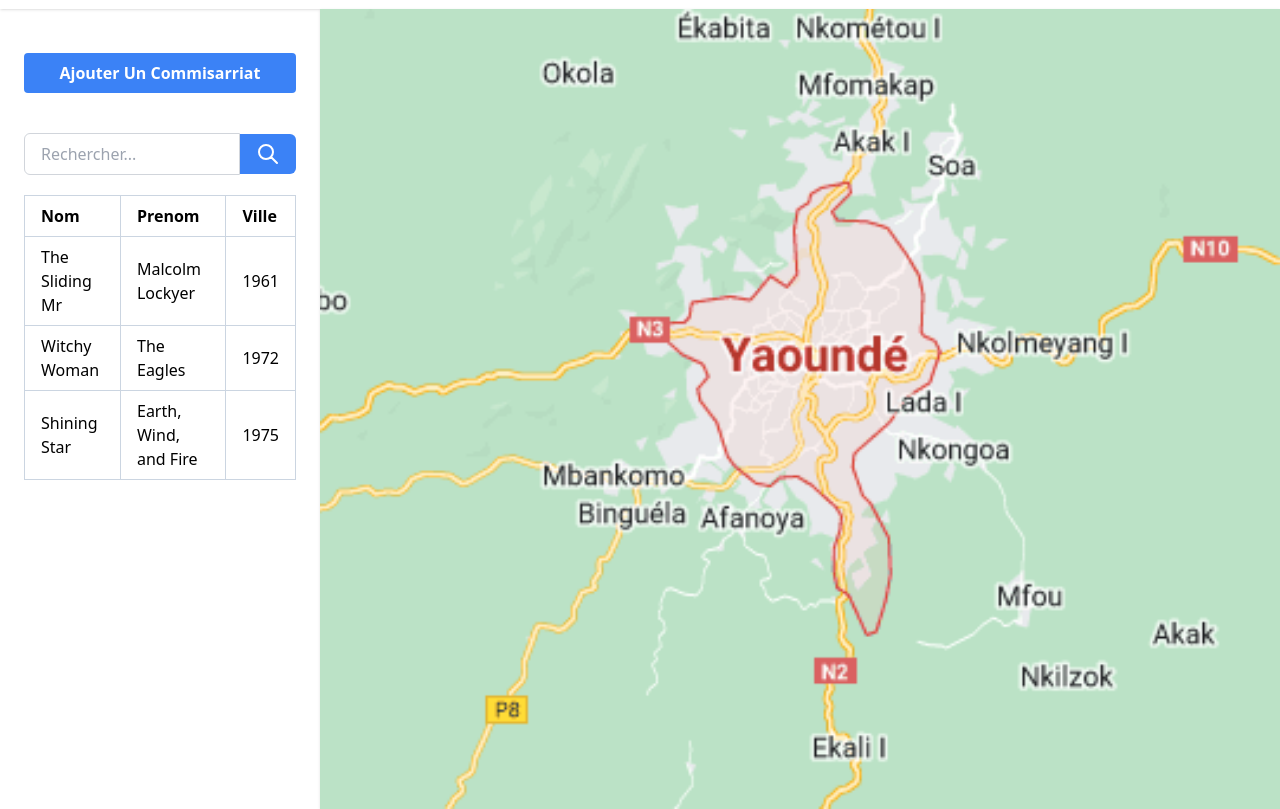
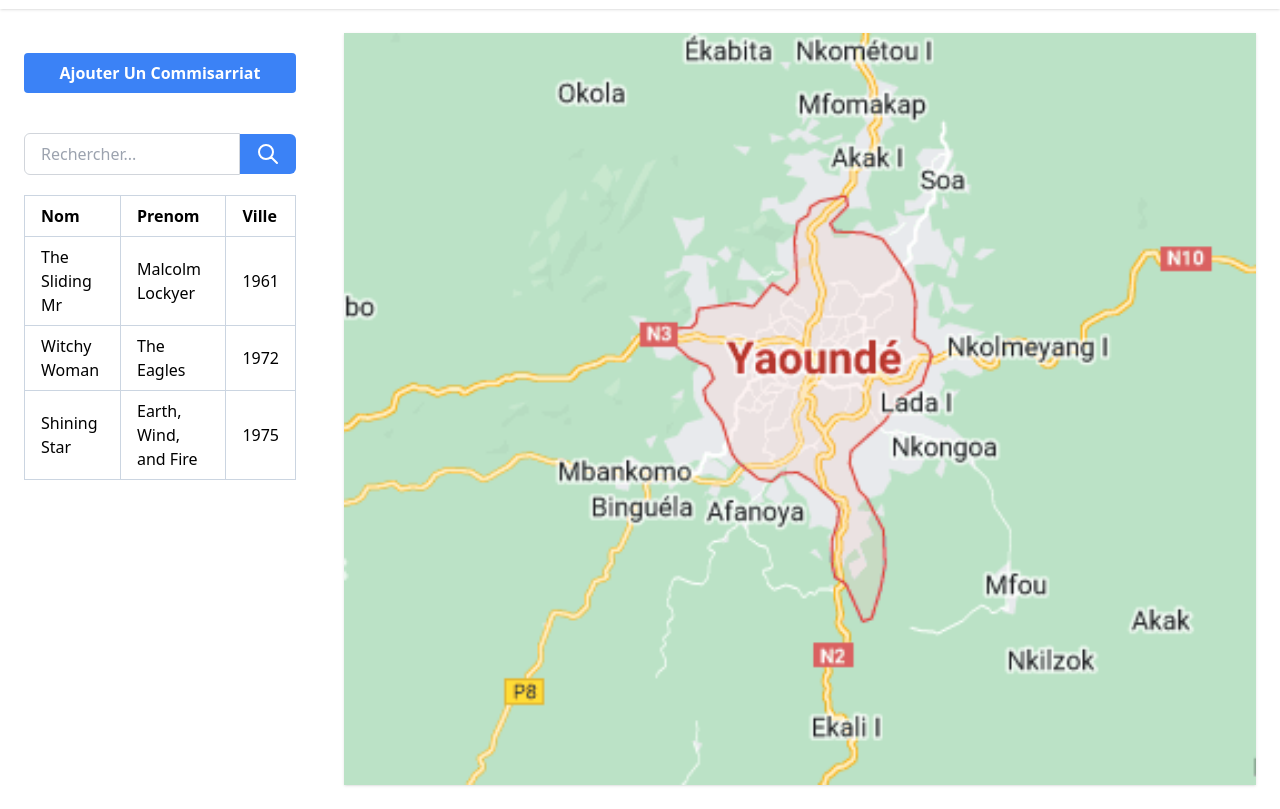
Before and after one commit to bentiga9/Frontend_DGSN, a plain HTML site: page index.html in a window 1280 px wide. Shown: the part 55-864 px from the top of the page. Drawn offline with nearby package versions, Linux system fonts and the light colour scheme.

Commit message:
Update index.html

```diff
--- a/index.html
+++ b/index.html
@@ -73,7 +73,7 @@
              </div>
            </div>
          </div>
-         <div class="col-span-3 h-screen">
+         <div class="col-span-3 h-screen mx-6 py-6 rounded">
            <!-- Deuxième partie (75% de la largeur, 100% de la hauteur) -->
            <div class="h-full shadow text-justify">
              <img src="img/map.png" alt="image" class="h-full w-full object-cover">
```
